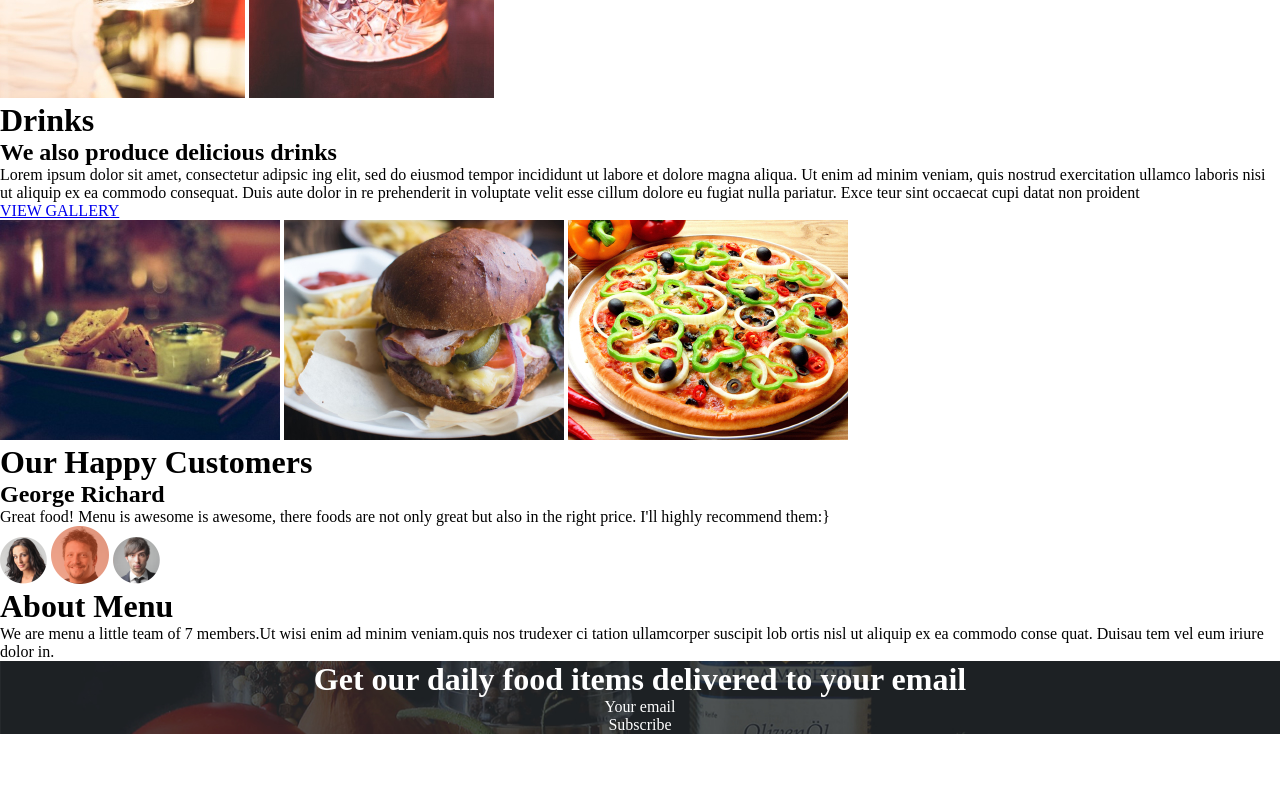
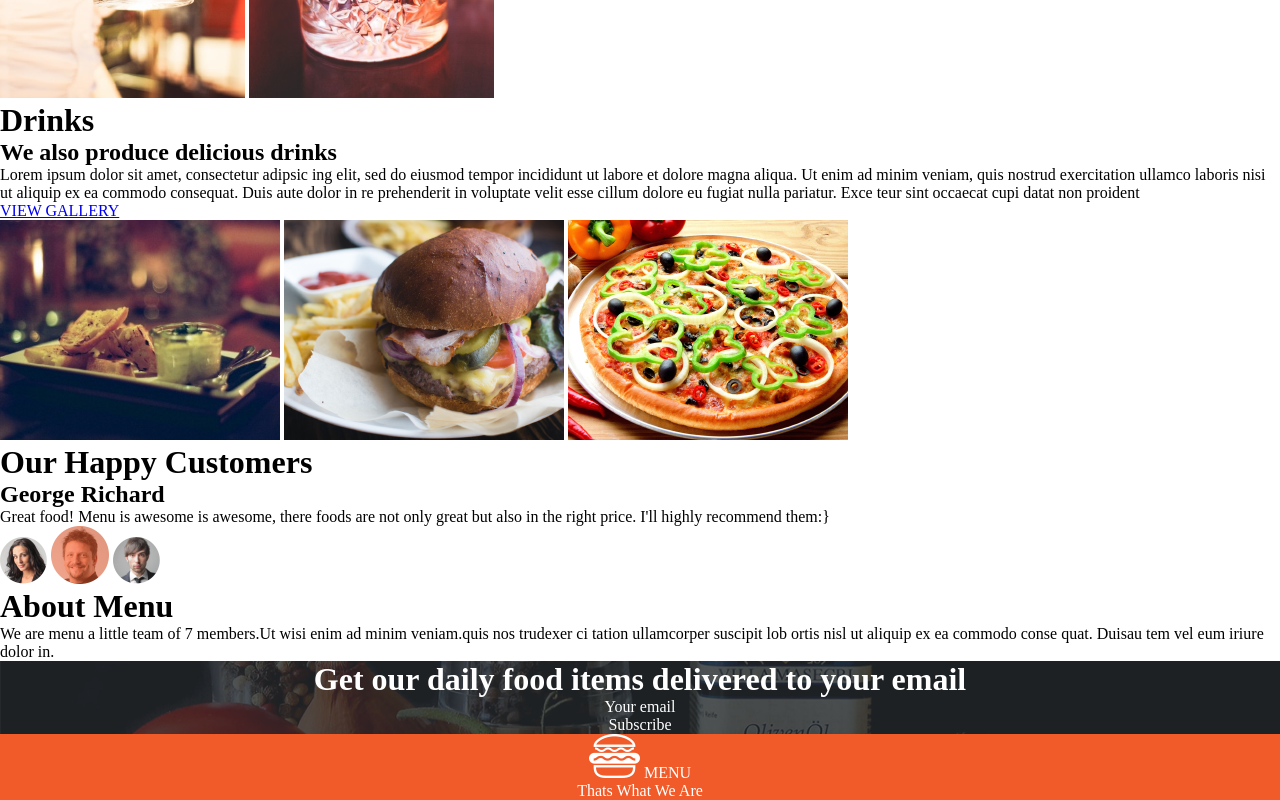
Before and after one commit to Ammoh76/Anitas-Kitchen, a plain HTML site: page index.html in a window 1280 px wide. Shown: the part 1009-1809 px from the top of the page. Before the commit the page ends 1743 px from the top, so only its background shows below. Drawn offline with Linux system fonts and the light colour scheme.

Commit message:
it will add a Menu logo and a text at the footer

```diff
--- a/index.css
+++ b/index.css
@@ -25,3 +25,8 @@
   text-align: center;
   color: white;
 }
+#footerdesc{
+  background-color: #F15A29;
+  text-align: center;
+  color: white;
+}
--- a/index.html
+++ b/index.html
@@ -59,6 +59,11 @@
   <h1>Get our daily food items delivered to your email</h1>
   <p>Your email</p>  <p>Subscribe</p>
   </div>
+</div>
+<div id="footerdesc">
+  <img src="./logo_white.png"  alt=""> MENU
+  <p>Thats What We Are</p>
+
 
 </div>
 </body>
```
Also changed, not shown: assets/logo_white.png (added), logo_white.png (added), 1 other file.
